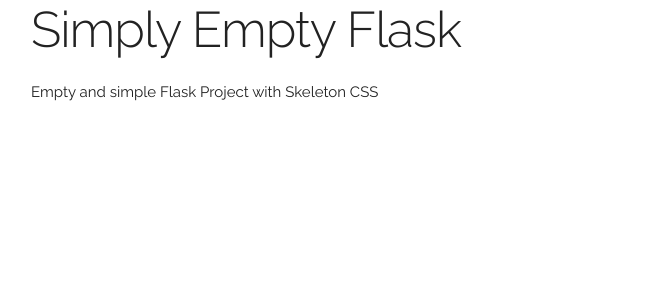
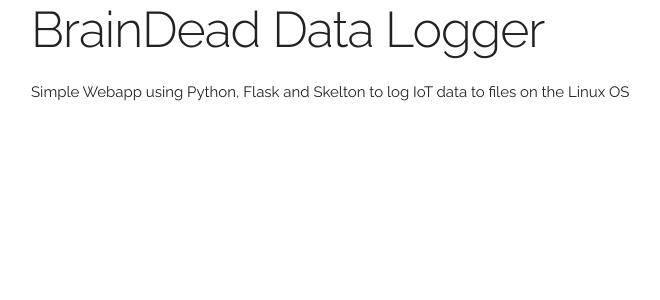
Before and after one commit to tklenke/BrainDeadDataLogger, a Flask app: page / in a window 1280 px wide. Shown: the top 300 px of the page, without its empty margins (129-789 px from the left). Run offline with Flask 2, Linux system fonts and the light colour scheme.

Commit message:
Change name from SimpleApp to BDL

```diff
--- a/fwww/templates/home.html
+++ b/fwww/templates/home.html
@@ -1,7 +1,8 @@
 {% extends "layout.html" %}
 {% block content %}
   <div class="home">
-    <h1>Simply Empty Flask</h1>
-    <p>Empty and simple Flask Project with Skeleton CSS</p>
+    <h1>BrainDead Data Logger</h1>
+    <p>Simple Webapp using Python, Flask and Skelton to log IoT data to
+       files on the Linux OS</p>
   </div>
 {% endblock %}
--- a/fwww/templates/layout.html
+++ b/fwww/templates/layout.html
@@ -1,7 +1,7 @@
 <!DOCTYPE html>
 <html>
   <head>
-    <title>Flask app</title>
+    <title>BrainDead Data Logger</title>
     <link href='//fonts.googleapis.com/css?family=Raleway:400,300,600' rel='stylesheet' type='text/css'>
     <link rel="stylesheet" href="{{ url_for('static', filename='normalize.css') }}">
     <link rel="stylesheet" href="{{ url_for('static', filename='skeleton.css') }}">
--- a/fwww/wsgi.py
+++ b/fwww/wsgi.py
@@ -1,4 +1,4 @@
-from simpleapp import app
+from bdl import app
 
 if __name__ == "__main__":
     app.run()
```
Also changed, not shown: fwww/bdl.py (renamed from fwww/simpleapp.py).
